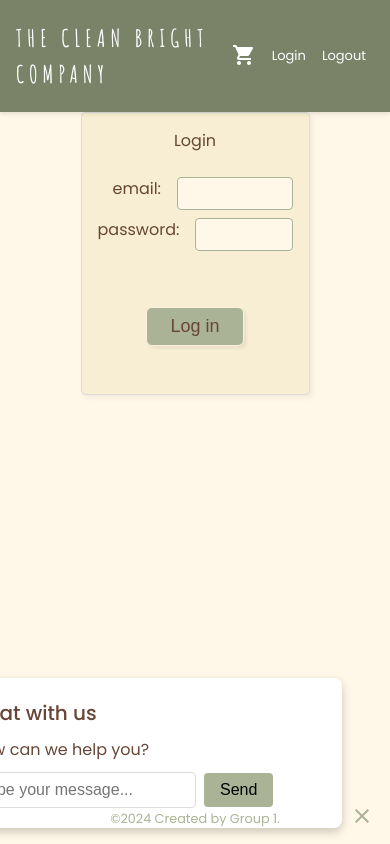
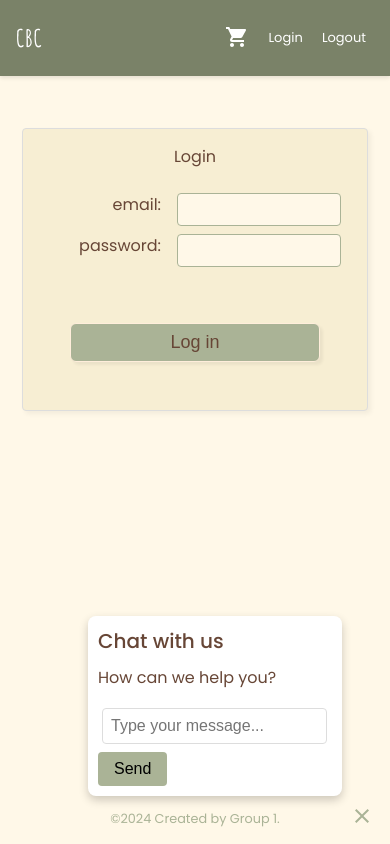
Before and after one commit to Eva147/CS6003_Coursework_group_1, a React (Create React App) app in the folder client/: page /login in a window 390 px wide. Both pictures are taken after a click on the icon 362 px from the left and 816 px from the top of the page. Built offline with nearby package versions, Linux system fonts and the light colour scheme.

Commit message:
Small fixes

```diff
--- a/client/src/app.module.css
+++ b/client/src/app.module.css
@@ -25,11 +25,13 @@ body {
     display: flex;
     flex-direction: column; /* Stack children vertically */
     min-height: 100vh;
+    overflow-x: hidden;
 }
 
 .content {
   flex: 1;
   margin-top: 5rem;
+  overflow-y: auto;
 }
 
 a {
@@ -70,6 +72,10 @@ image {
   html,
   body {
       user-select: none;
-      overflow: hidden;
+      overflow-y: auto;
+  }
+
+  .content {
+      margin-top: 6rem;
   }
 }
--- a/client/src/components/catalog_preview.module.css
+++ b/client/src/components/catalog_preview.module.css
@@ -44,5 +44,5 @@
     font-size: 1rem;
     font-weight: 400;
     text-align: center;
-    z-index: 100;
+    z-index: 10;
 }
--- a/client/src/components/chat.module.css
+++ b/client/src/components/chat.module.css
@@ -13,7 +13,8 @@
     transform: scale(1.1);
   }
 
-  .modal {
+  .chatWindow {
+    z-index: 1000;
     position: fixed;
     bottom: 1rem;
     right: 3rem;
@@ -59,7 +60,7 @@
     border-radius: 4px;
     font-size: 1rem;
     outline: none;
-    margin-right: 8px;
+    margin: 8px 8px 8px 4px;
     transition: box-shadow 0.2s ease;
   }
 
@@ -81,3 +82,13 @@
   .sendButton:hover {
     background-color: #F7EED3;
   }
+
+  @media only screen and (max-width: 768px) {
+    .chatWindow {
+      bottom: 3rem;
+      right: 3rem;
+      padding: 10px;
+      width: 60%;
+      /* max-width: 220px; */
+    }
+  }
--- a/client/src/components/chat.tsx
+++ b/client/src/components/chat.tsx
@@ -11,7 +11,6 @@ import classes from './chat.module.css';
 export default function Navbar() {
     const [isChatOpen, setIsChatOpen] = useState(false);
     const [isMassageSent, setIsMessageSent] = useState(false);
-    console.log(isChatOpen);
 
     const toggleChat = () => {
         setIsChatOpen(!isChatOpen);
@@ -35,8 +34,8 @@ export default function Navbar() {
             }
 
             {isChatOpen &&
-                <div className={classes.overlay}>
-                    <div className={classes.modal}>
+                <div>
+                    <div className={classes.chatWindow}>
                         <div className={classes.chatTitle}>Chat with us</div>
                         <div className={classes.chatContent}>
                             {!isMassageSent
--- a/client/src/components/navbar.module.css
+++ b/client/src/components/navbar.module.css
@@ -13,6 +13,7 @@
 .navbar nav {
   display: flex;
   align-items: center;
+  justify-content: space-between;
   margin: 0 auto;
   box-shadow: 0 2px 4px rgba(0, 0, 0, 0.1);
 }
@@ -25,6 +26,12 @@
   letter-spacing: 5px;
   margin-right: auto;
   text-decoration: none;
+}
+
+.links {
+  display: flex;
+  align-items: center;
+  gap: 0.2rem;
 }
 
 .loginBtn {
@@ -57,3 +64,11 @@
   color: #FFF;
   margin-right: 2rem;
 }
+
+@media only screen and (max-width: 768px) {
+  .navbar a.brand {
+    font-weight: 300;
+    letter-spacing: 1px;
+    margin-right: 2rem;
+  }
+}
--- a/client/src/components/navbar.tsx
+++ b/client/src/components/navbar.tsx
@@ -1,4 +1,5 @@
 import React from 'react'
+import { useState, useEffect } from 'react';
 import {NavLink} from 'react-router-dom';
 import ShoppingCartIcon from '@mui/icons-material/ShoppingCart';
 import { useData } from '../hooks/useData';
@@ -9,25 +10,47 @@ import classes from './navbar.module.css';
 
 export default function Navbar() {
     const { isAuthenticated, user, logoutUser } = useData();
+
     const userName = user?.name;
+
+    const [isMobile, setIsMobile] = useState(window.matchMedia("(max-width: 768px)").matches);
+
+    //  check the size of the screen to choose the logo:
+    //  on small screens it will be CBC
+    //  on larger screens it will be THE CLEAN BRIGHT COMPANY
+    useEffect(() => {
+        const mediaQuery = window.matchMedia("(max-width: 768px)");
+
+        const handleResize = (e: MediaQueryListEvent) => {
+          setIsMobile(e.matches);
+        };
+
+        mediaQuery.addEventListener("change", handleResize);
+
+        return () => mediaQuery.removeEventListener("change", handleResize);
+      }, []);
 
     function handleLogout() {
         logoutUser();
-        console.log('Logged out');
+        console.log("Logged out");
     }
 
     return (
     <div className={classes.navbar}>
         <nav role="navigation" aria-label="Main navigation" className={classes.nav}>
-            <NavLink to='/' className={classes.brand}><h1>THE CLEAN BRIGHT COMPANY</h1></NavLink>
-            <>
+            <NavLink to='/' className={classes.brand}>
+                <h1>
+                    {isMobile ? "CBC" : "THE CLEAN BRIGHT COMPANY"}
+                </h1>
+            </NavLink>
+            <div className={classes.links}>
                 {isAuthenticated && <p className={classes.user}>Hello, {userName}</p>}
                 <NavLink to="/cart" className={classes.navItem}>
                     <ShoppingCartIcon className={classes.cartIcon}/>
                 </NavLink>
                 <NavLink to="/login" className={classes.loginBtn}>Login</NavLink>
                 <NavLink to="/" className={classes.loginBtn} onClick={handleLogout}>Logout</NavLink>
-            </>
+            </div>
         </nav>
     </div>
     )
--- a/client/src/context/DataProvider.tsx
+++ b/client/src/context/DataProvider.tsx
@@ -109,13 +109,18 @@ export const DataProvider: React.FC<DataProviderProps> = ({ children }) => {
 
   const loginUser = async (userData: User): Promise<AuthResponse> => {
     setIsLoading(true);
+    setError('');
+    setUser(null);
+    setIsAuthenticated(false);
     try {
         const response = await axios.post('http://localhost:8080/login', userData);
+
+        if(response?.data) {
+          try {
             const userRecord = {
               email: response.data.split("'")[1],
               name: response.data.split("'")[5]
             };
-
             if (response.data) {
               setUser(userRecord);
               setIsAuthenticated(true);
@@ -123,19 +128,29 @@ export const DataProvider: React.FC<DataProviderProps> = ({ children }) => {
                 success: true,
                 message: 'Login successful',
               };
-        } else {
-            console.log('Login failed:', response.data.message);
+          }
+          } catch (parseError) {
+            console.error('Error parsing data:', parseError);
+            setError('Error processing server response');
+            return {
+              success: false,
+              message: 'Error processing server response'
+            };
+          }
+        }
+
+        setError('Login failed. Invalid response from the server');
         return {
             success: false,
             message: response.data.message || 'Login failed'
         };
-        }
     } catch (err) {
         setError('Login failed');
         return {
             success: false,
             message: 'Login failed'
         };
+
     } finally {
         setIsLoading(false);
     }
--- a/client/src/pages/auth/login.module.css
+++ b/client/src/pages/auth/login.module.css
@@ -65,3 +65,13 @@
 .error {
     color: #f55;
 }
+
+@media only screen and (max-width: 768px) {
+    .form {
+        width: 80%;
+    }
+
+    .login_button {
+        width: 80%;
+    }
+}
--- a/client/src/pages/auth/login.tsx
+++ b/client/src/pages/auth/login.tsx
@@ -23,7 +23,6 @@ export default function Login() {
             };
 
             const response = await loginUser(userData);
-
             if (response.success) {
                 navigate('/');
             } else {
--- a/client/src/pages/product/productPage.module.css
+++ b/client/src/pages/product/productPage.module.css
@@ -80,4 +80,7 @@
         width: 100%;
     }
 
+    .wrapper {
+        margin: 2rem;
+    }
 }
```
Also changed, not shown: 1 other file (tests, documents, lock files or other folders). Lines whose indentation alone changed are shown as unchanged.
